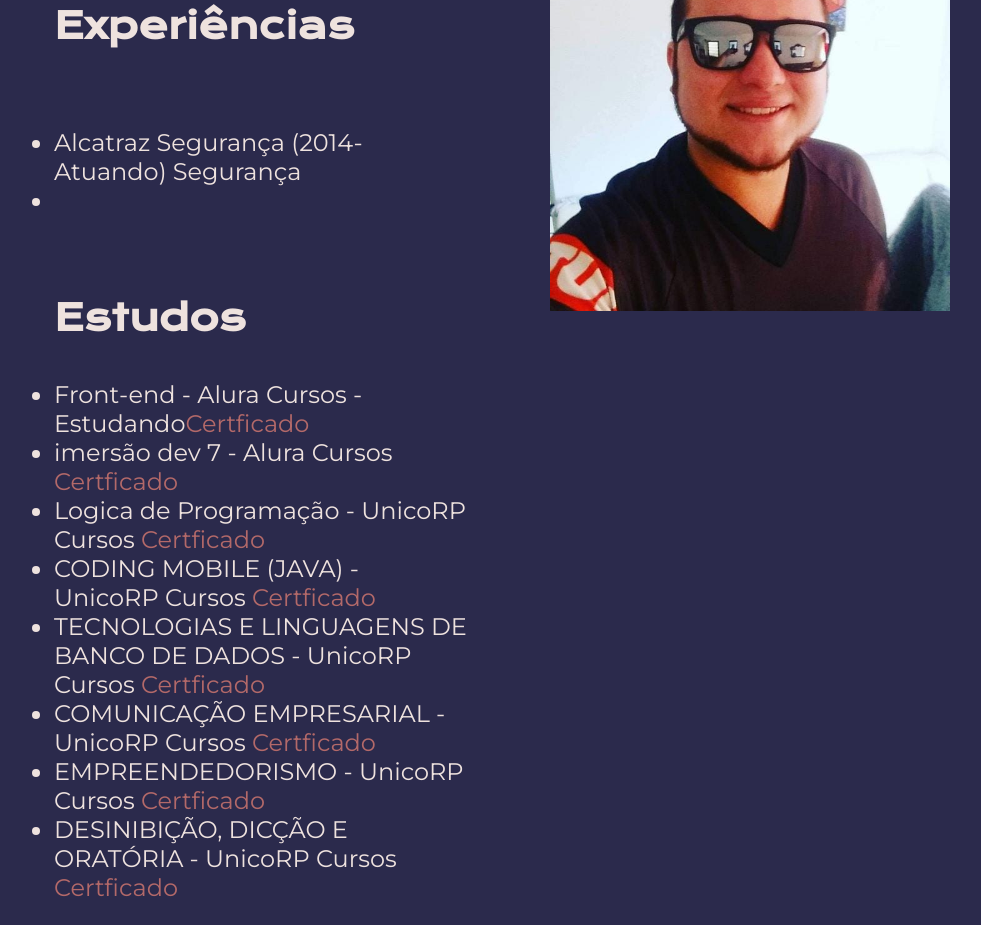
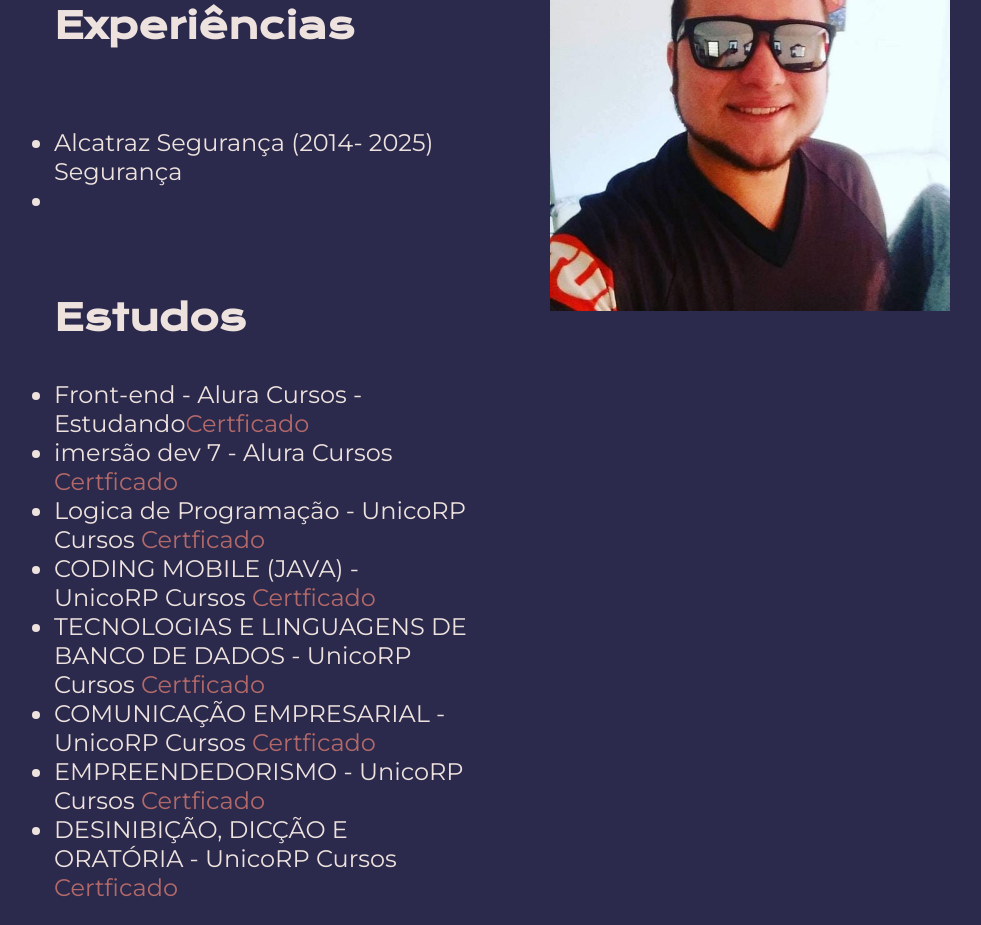
Before and after one commit to CristofherMD/potifolio, a plain HTML site: page curriculo.html in a window 1280 px wide. Shown: the part 875-1800 px from the top of the page, without its empty margins (138-1119 px from the left). Drawn offline with nearby package versions, Linux system fonts and the light colour scheme.

Commit message:
curriculo.html

```diff
--- a/curriculo.html
+++ b/curriculo.html
@@ -34,7 +34,7 @@
             <h2 class="apresentacao__conteudo__titulo">Experiências</h2>
             <p class="apresentacao__conteudo__texto">
             <ul class="apresentacao__conteudo__texto">
-                <li> Alcatraz Segurança (2014- Atuando) Segurança</li>
+                <li> Alcatraz Segurança (2014- 2025) Segurança</li>
                 <li> </li>
             </ul>
             </p>
```
